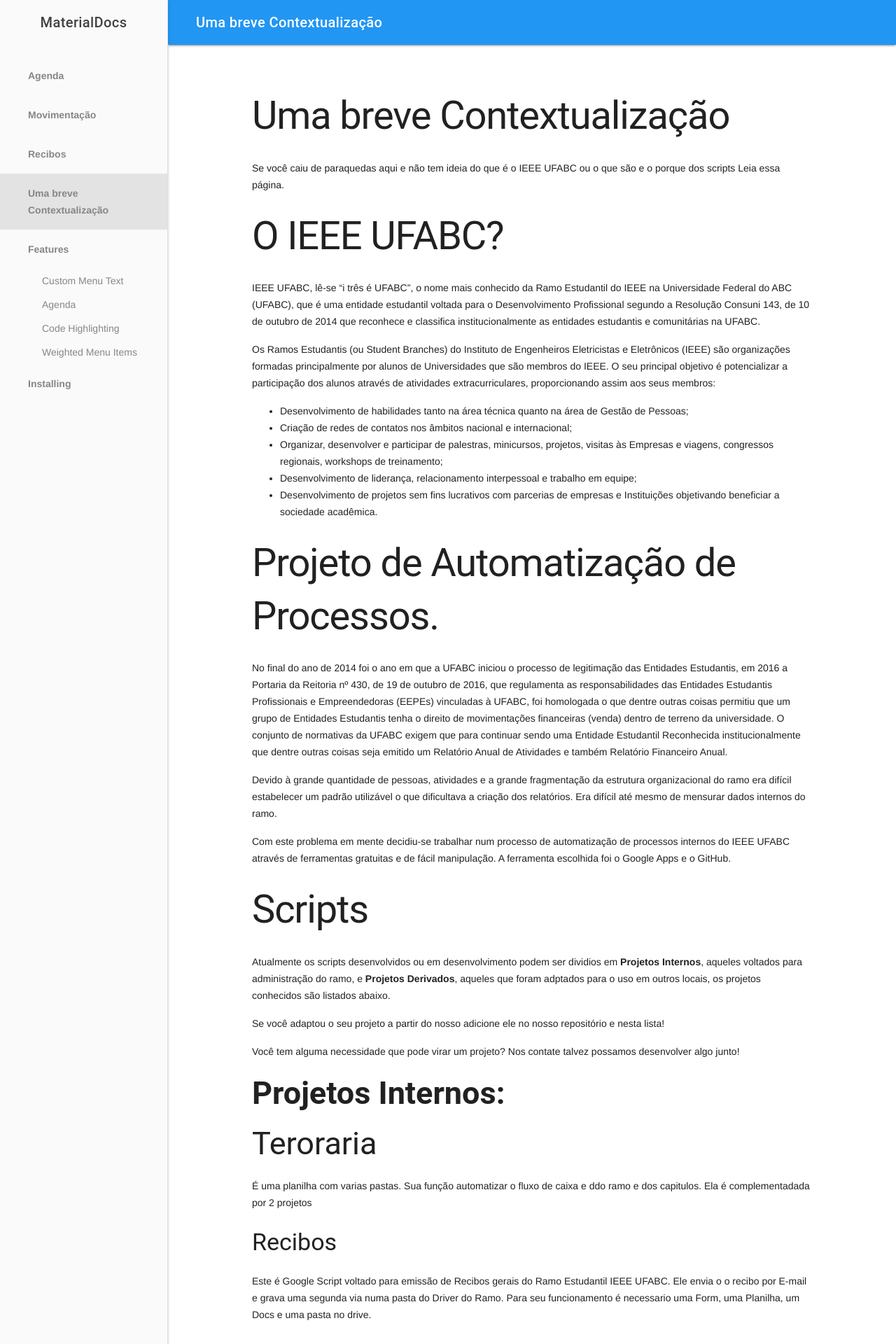
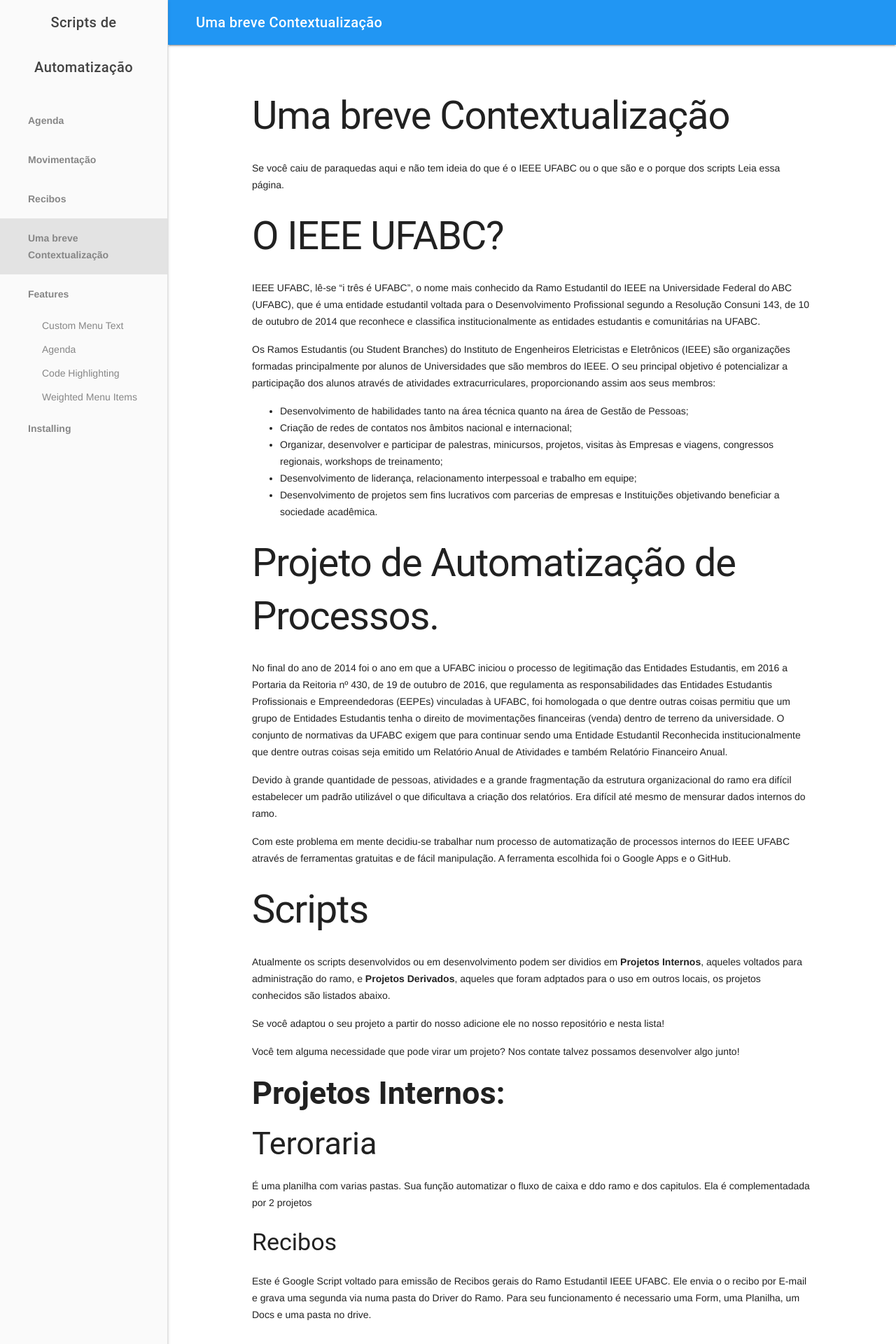
Before and after one commit to JuCaichiolo/Scripts-automatizacao, a Jekyll site: the page built from docs/index.md, in a window 1280 px wide. Shown: the top 1920 px of the page at 70% size. Built offline with Jekyll 4.4.1, drawn with Linux system fonts in a browser that asks for light colours; our own code applies the rules of GitHub Pages for plain Markdown files.

Commit message:
Gitpage update

```diff
--- a/docs/_config.yml
+++ b/docs/_config.yml
@@ -13,11 +13,11 @@
 # you will see them accessed via {{ site.title }}, {{ site.email }}, and so on.
 # You can create any custom variable you would like, and they will be accessible
 # in the templates via {{ site.myvariable }}.
-title: MaterialDocs
-email: hello@chromaticaldesign.com
-description: A demo site for the Jekyll MaterialDocs theme.
-baseurl: "/jekyll-materialdocs" # the subpath of your site, e.g. /blog
-url: "https://chromatical.github.io" # the base hostname & protocol for your site, e.g. http://example.com
+title: Scripts de Automatização
+email: adson.batista@live.com
+description: Scripts para o ramo estudantil IEEE UFABC
+baseurl: "/Scripts-automatizacao" # the subpath of your site, e.g. /blog
+url: "https://adsonbatista.github.io" # the base hostname & protocol for your site, e.g. http://example.com
 highlight: rouge
 copyright: James King
 # Build settings
```
